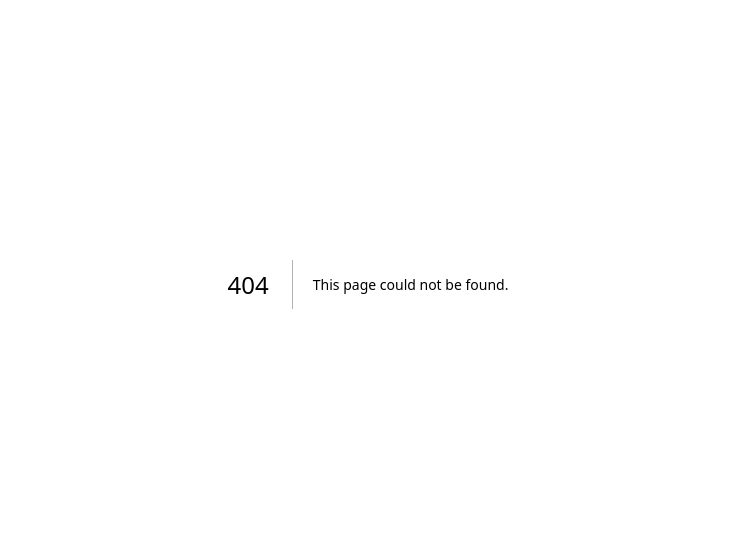
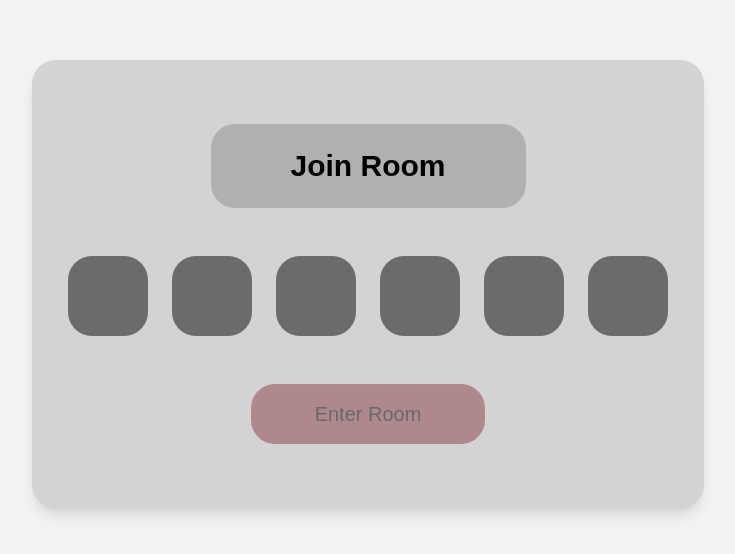
Before and after one commit to shendev27/chatterbox, a Next.js app: page /join-room in a window 1280 px wide. Before the commit this address had no page. Shown: the part 116-670 px from the top of the page, without its empty margins (272-1007 px from the left). Built offline with nearby package versions, Linux system fonts and the light colour scheme.

Commit message:
join room initialized

```diff
--- /dev/null
+++ b/src/app/join-room/page.tsx
@@ -0,0 +1,93 @@
+"use client";
+
+import { useState, useRef, KeyboardEvent } from "react";
+
+export default function JoinRoom() {
+  const [code, setCode] = useState(["", "", "", "", "", ""]);
+  const inputRefs = useRef<(HTMLInputElement | null)[]>([]);
+
+  const handleChange = (index: number, value: string) => {
+    if (!/^\d*$/.test(value)) return;
+
+    const newCode = [...code];
+    newCode[index] = value.slice(-1);
+    setCode(newCode);
+
+    if (value && index < 5) {
+      inputRefs.current[index + 1]?.focus();
+    }
+  };
+
+  const handleKeyDown = (index: number, e: KeyboardEvent<HTMLInputElement>) => {
+    if (e.key === "Backspace" && !code[index] && index > 0) {
+      inputRefs.current[index - 1]?.focus();
+    }
+  };
+
+  const handlePaste = (e: React.ClipboardEvent) => {
+    e.preventDefault();
+    const pastedData = e.clipboardData.getData("text").slice(0, 6);
+    if (!/^\d+$/.test(pastedData)) return;
+
+    const newCode = [...code];
+    for (let i = 0; i < pastedData.length && i < 6; i++) {
+      newCode[i] = pastedData[i];
+    }
+    setCode(newCode);
+
+    const nextIndex = Math.min(pastedData.length, 5);
+    inputRefs.current[nextIndex]?.focus();
+  };
+
+  const handleEnterRoom = () => {
+    const roomCode = code.join("");
+    if (roomCode.length === 6) {
+      console.log("Entering room with code:", roomCode);
+    }
+  };
+
+  const isCodeComplete = code.every((digit) => digit !== "");
+
+  return (
+    <div className="min-h-screen bg-[#F2F2F2] flex items-center justify-center p-4">
+      <div className="bg-[#D3D3D3] rounded-3xl p-16 shadow-lg max-w-2xl w-full">
+        <div className="flex flex-col items-center space-y-12">
+          <button className="bg-[#B0B0B0] hover:bg-[#A0A0A0] text-black text-3xl font-semibold px-20 py-6 rounded-3xl transition-colors duration-200">
+            Join Room
+          </button>
+
+          <div className="flex gap-6">
+            {code.map((digit, index) => (
+              <input
+                key={index}
+                ref={(el) => {
+                  inputRefs.current[index] = el;
+                }}
+                type="text"
+                inputMode="numeric"
+                maxLength={1}
+                value={digit}
+                onChange={(e) => handleChange(index, e.target.value)}
+                onKeyDown={(e) => handleKeyDown(index, e)}
+                onPaste={handlePaste}
+                className="w-20 h-20 bg-[#6B6B6B] rounded-3xl text-center text-3xl font-bold text-white focus:outline-none focus:ring-4 focus:ring-gray-500 transition-all duration-200"
+              />
+            ))}
+          </div>
+
+          <button
+            onClick={handleEnterRoom}
+            disabled={!isCodeComplete}
+            className={`px-16 py-4 rounded-3xl text-xl font-medium transition-all duration-200 ${
+              isCodeComplete
+                ? "bg-[#8B4049] hover:bg-[#6B3039] text-black cursor-pointer"
+                : "bg-[#8B4049] text-black opacity-50 cursor-not-allowed"
+            }`}
+          >
+            Enter Room
+          </button>
+        </div>
+      </div>
+    </div>
+  );
+}
--- a/src/app/page.tsx
+++ b/src/app/page.tsx
@@ -1,17 +1,20 @@
 "use client";
+
+import Link from "next/link";
 
 export default function RoomInterface() {
   const handleJoinRoom = (): void => {
-    console.log('Join Room clicked');
+    console.log("Join Room clicked");
   };
 
   const handleCreateRoom = (): void => {
-    console.log('Create Room clicked');
+    console.log("Create Room clicked");
   };
 
   return (
     <div className="min-h-screen bg-gradient-to-br from-gray-50 to-gray-100 flex items-center justify-center p-8">
       <div className="w-full max-w-md space-y-6">
+        <Link href="/join-room">
           <button
             onClick={handleJoinRoom}
             className="w-full group relative overflow-hidden rounded-2xl bg-white px-12 py-15 text-5xl font-light text-gray-800 shadow-lg transition-all duration-300 hover:shadow-2xl hover:scale-[1.02] active:scale-[0.98]"
@@ -19,6 +22,7 @@ export default function RoomInterface() {
             <div className="absolute inset-0 bg-gradient-to-r from-blue-50 to-indigo-50 opacity-0 transition-opacity duration-300 group-hover:opacity-100" />
             <span className="relative">Join Room</span>
           </button>
+        </Link>
 
         <button
           onClick={handleCreateRoom}
```
Also changed, not shown: Join Room.png (added). Lines whose indentation alone changed are shown as unchanged.
